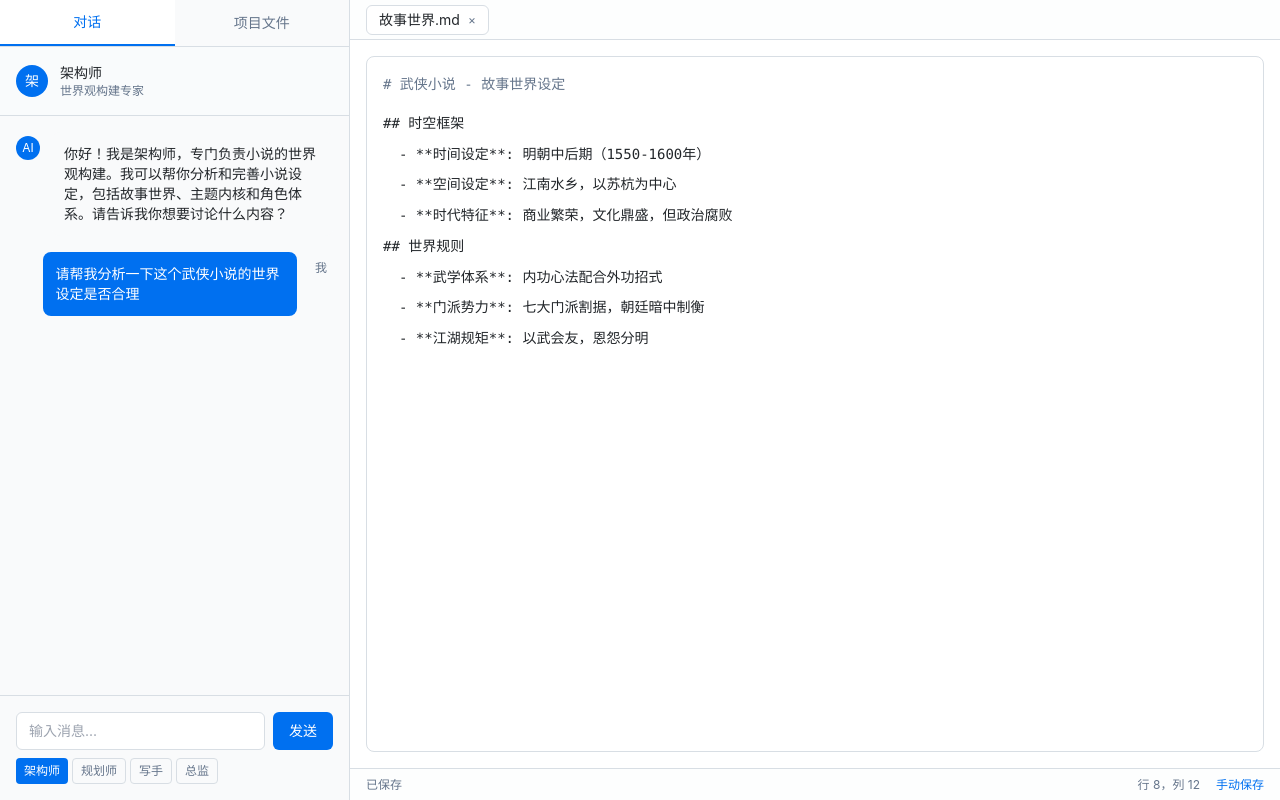
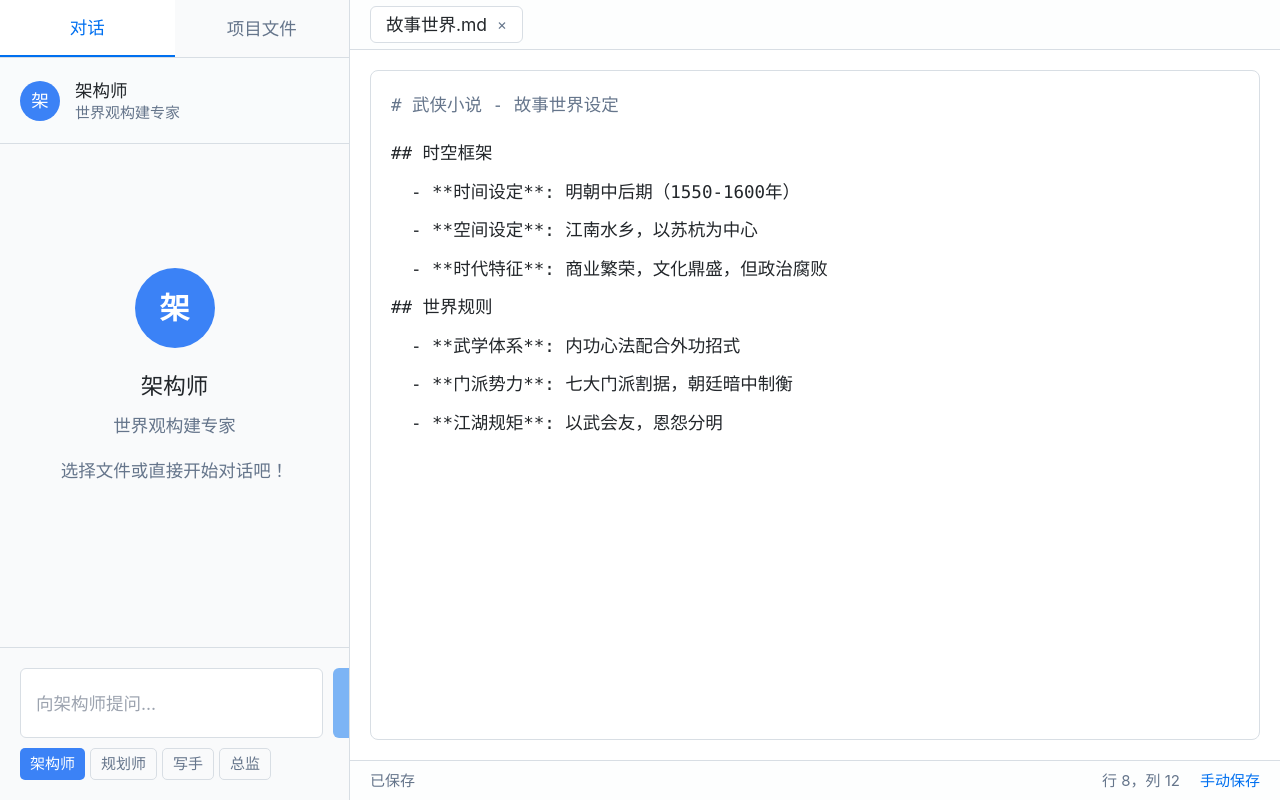
Before and after one commit to jiangxia/novel-sys-new, a React (Vite) app in the folder frontend/: page / in a window 1280 px wide. Built offline with nearby package versions, Linux system fonts and the light colour scheme.

Commit message:
feat(frontend): 实现AI角色对话界面
- 新增AI角色数据结构和切换逻辑
- 实现消息发送和接收功能
- 添加对话历史记录展示
- 优化对话界面布局和样式
- 实现消息滚动和加载动画

```diff
--- a/frontend/src/App.tsx
+++ b/frontend/src/App.tsx
@@ -1,5 +1,5 @@
 
-import { useState } from 'react'
+import { useState, useRef, useEffect } from 'react'
 
 type SidebarTab = 'chat' | 'files'
 
@@ -23,11 +23,63 @@ interface ProjectStructure {
   allFiles?: FileList
 }
 
+interface AIRole {
+  id: string
+  name: string
+  description: string
+  avatar: string
+  color: string
+  targetDirectories: string[]
+}
+
+interface ChatMessage {
+  id: string
+  role: 'user' | 'assistant'
+  content: string
+  timestamp: number
+  roleId?: string
+}
+
 const requiredDirectories = [
   '0-小说设定',
   '1-故事大纲',
   '2-故事概要',
   '3-小说内容'
+]
+
+const aiRoles: AIRole[] = [
+  {
+    id: 'architect',
+    name: '架构师',
+    description: '世界观构建专家',
+    avatar: '架',
+    color: 'bg-blue-500',
+    targetDirectories: ['0-小说设定']
+  },
+  {
+    id: 'planner',
+    name: '规划师',
+    description: '故事结构规划师',
+    avatar: '规',
+    color: 'bg-green-500',
+    targetDirectories: ['1-故事大纲', '2-故事概要']
+  },
+  {
+    id: 'writer',
+    name: '写手',
+    description: '内容创作专家',
+    avatar: '写',
+    color: 'bg-purple-500',
+    targetDirectories: ['3-小说内容']
+  },
+  {
+    id: 'director',
+    name: '总监',
+    description: '全局统筹专家',
+    avatar: '监',
+    color: 'bg-orange-500',
+    targetDirectories: []
+  }
 ]
 
 function App() {
@@ -36,6 +88,25 @@ function App() {
   const [isLoading, setIsLoading] = useState(false)
   const [selectedFile, setSelectedFile] = useState<FileItem | null>(null)
   const [expandedDirs, setExpandedDirs] = useState<Set<string>>(new Set())
+
+  // AI对话相关状态
+  const [currentRole, setCurrentRole] = useState<AIRole>(aiRoles[0])
+  const [chatMessages, setChatMessages] = useState<ChatMessage[]>([])
+  const [messageInput, setMessageInput] = useState('')
+  const [isAILoading, setIsAILoading] = useState(false)
+
+  // 消息滚动ref
+  const messagesEndRef = useRef<HTMLDivElement>(null)
+
+  // 自动滚动到底部
+  const scrollToBottom = () => {
+    messagesEndRef.current?.scrollIntoView({ behavior: 'smooth' })
+  }
+
+  // 监听消息变化，自动滚动到底部
+  useEffect(() => {
+    scrollToBottom()
+  }, [chatMessages])
 
   const validateProjectStructure = (files: FileList): ProjectStructure => {
     const directories = Array.from(files)
@@ -110,9 +181,107 @@ function App() {
 
   const handleFileClick = (file: FileItem) => {
     setSelectedFile(file)
-    // TODO: 在这里触发右侧编辑器打开文件
-    // TODO: 根据文件类型自动切换AI角色
+
+    // 根据文件路径自动切换AI角色
+    const filePath = file.path
+    const autoRole = getAutoRoleForFile(filePath)
+    if (autoRole && autoRole.id !== currentRole.id) {
+      setCurrentRole(autoRole)
+      // 添加系统消息提示角色切换
+      const systemMessage: ChatMessage = {
+        id: Date.now().toString(),
+        role: 'assistant',
+        content: `已自动切换到${autoRole.name}模式。我是${autoRole.description}，可以帮您处理"${file.name}"文件的相关内容。`,
+        timestamp: Date.now(),
+        roleId: autoRole.id
+      }
+      setChatMessages(prev => [...prev, systemMessage])
+    }
+
     console.log('选中文件:', file)
+  }
+
+  const getAutoRoleForFile = (filePath: string): AIRole | null => {
+    for (const role of aiRoles) {
+      for (const targetDir of role.targetDirectories) {
+        if (filePath.includes(targetDir)) {
+          return role
+        }
+      }
+    }
+    return aiRoles[3] // 默认返回总监
+  }
+
+  const handleRoleSwitch = (role: AIRole) => {
+    if (role.id !== currentRole.id) {
+      setCurrentRole(role)
+      // 添加系统消息提示角色切换
+      const systemMessage: ChatMessage = {
+        id: Date.now().toString(),
+        role: 'assistant',
+        content: `您好！我是${role.name}，${role.description}。有什么可以帮助您的吗？`,
+        timestamp: Date.now(),
+        roleId: role.id
+      }
+      setChatMessages(prev => [...prev, systemMessage])
+    }
+  }
+
+  const handleSendMessage = async () => {
+    if (!messageInput.trim()) return
+
+    // 添加用户消息
+    const userMessage: ChatMessage = {
+      id: Date.now().toString(),
+      role: 'user',
+      content: messageInput.trim(),
+      timestamp: Date.now()
+    }
+    setChatMessages(prev => [...prev, userMessage])
+    setMessageInput('')
+    setIsAILoading(true)
+
+    try {
+      // 模拟AI响应（后续集成真实AI）
+      await new Promise(resolve => setTimeout(resolve, 1000 + Math.random() * 2000))
+
+      const aiMessage: ChatMessage = {
+        id: (Date.now() + 1).toString(),
+        role: 'assistant',
+        content: generateMockAIResponse(userMessage.content, currentRole),
+        timestamp: Date.now(),
+        roleId: currentRole.id
+      }
+      setChatMessages(prev => [...prev, aiMessage])
+    } catch (error) {
+      console.error('AI响应失败:', error)
+    } finally {
+      setIsAILoading(false)
+    }
+  }
+
+  const generateMockAIResponse = (userMessage: string, role: AIRole): string => {
+    const responses = {
+      architect: [
+        `作为架构师，我建议从世界观的核心设定开始。您提到的"${userMessage}"涉及到故事世界的基础框架...`,
+        `从世界观构建的角度来看，这个想法很有潜力。我们可以从时空背景、规则体系和文化设定三个维度来分析...`
+      ],
+      planner: [
+        `作为规划师，我来帮您梳理故事结构。关于"${userMessage}"，我们需要考虑它在整体情节中的位置...`,
+        `从故事规划的角度，这个元素可以作为重要的转折点。建议我们分析一下前因后果...`
+      ],
+      writer: [
+        `作为写手，我来帮您完善具体内容。对于"${userMessage}"，我们可以通过细节描写来增强感染力...`,
+        `从创作技法来看，这段内容可以运用对比、铺垫等手法来提升表现力...`
+      ],
+      director: [
+        `作为总监，我来为您统筹全局。"${userMessage}"这个问题涉及多个层面，需要综合考虑...`,
+        `从整体把控的角度，建议我们先理清优先级，然后逐步推进...`
+      ]
+    }
+
+    const roleResponses = responses[role.id as keyof typeof responses] || responses.director
+    return roleResponses[Math.floor(Math.random() * roleResponses.length)]
   }
 
   const toggleDirectory = (dirName: string) => {
@@ -164,75 +333,141 @@ function App() {
         </div>
 
         {/* Tab Content */}
-        <div className="flex-1 flex flex-col">
+        <div className="flex-1 flex flex-col overflow-hidden">
           {activeTab === 'chat' && (
             <>
               {/* AI Role Indicator */}
-              <div className="p-4 border-b border-border bg-muted/30">
+              <div className="p-4 border-b border-border bg-muted/30 flex-shrink-0">
                 <div className="flex items-center gap-3">
-                  <div className="w-8 h-8 rounded-full bg-primary flex items-center justify-center">
-                    <span className="text-primary-foreground text-sm font-medium">架</span>
+                  <div className={`w-8 h-8 rounded-full ${currentRole.color} flex items-center justify-center`}>
+                    <span className="text-white text-sm font-medium">{currentRole.avatar}</span>
                   </div>
                   <div>
-                    <div className="text-sm font-medium">架构师</div>
-                    <div className="text-xs text-muted-foreground">世界观构建专家</div>
+                    <div className="text-sm font-medium">{currentRole.name}</div>
+                    <div className="text-xs text-muted-foreground">{currentRole.description}</div>
+                  </div>
+                  {selectedFile && (
+                    <div className="ml-auto text-xs text-muted-foreground">
+                      正在处理: {selectedFile.name}
+                    </div>
+                  )}
+                </div>
+              </div>
+
+              {/* Messages Area - 可滚动区域 */}
+              <div className="flex-1 p-4 overflow-y-auto space-y-4 min-h-0">
+                {chatMessages.length === 0 ? (
+                  <div className="flex flex-col items-center justify-center h-full text-center">
+                    <div className={`w-16 h-16 rounded-full ${currentRole.color} flex items-center justify-center mb-4`}>
+                      <span className="text-white text-2xl font-bold">{currentRole.avatar}</span>
+                    </div>
+                    <div className="text-lg font-medium mb-2">{currentRole.name}</div>
+                    <div className="text-sm text-muted-foreground mb-4">{currentRole.description}</div>
+                    <div className="text-sm text-muted-foreground">
+                      {selectedFile
+                        ? `我可以帮您处理"${selectedFile.name}"文件的相关内容`
+                        : '选择文件或直接开始对话吧！'}
+                    </div>
+                  </div>
+                ) : (
+                  chatMessages.map(message => (
+                    <div key={message.id} className={`flex gap-3 ${message.role === 'user' ? 'justify-end' : ''}`}>
+                      {message.role === 'assistant' && (
+                        <div className={`w-6 h-6 rounded-full ${currentRole.color} flex items-center justify-center mt-1 flex-shrink-0`}>
+                          <span className="text-white text-xs">{currentRole.avatar}</span>
+                        </div>
+                      )}
+                      <div className={`flex-1 ${message.role === 'user' ? 'max-w-[80%]' : ''}`}>
+                        <div className={`rounded-lg p-3 text-sm ${
+                          message.role === 'user'
+                            ? 'bg-primary text-primary-foreground ml-auto'
+                            : 'bg-muted'
+                        }`}>
+                          {message.content}
+                        </div>
+                        <div className="text-xs text-muted-foreground mt-1">
+                          {new Date(message.timestamp).toLocaleTimeString()}
+                        </div>
+                      </div>
+                      {message.role === 'user' && (
+                        <div className="w-6 h-6 rounded-full bg-muted flex items-center justify-center mt-1 flex-shrink-0">
+                          <span className="text-muted-foreground text-xs">我</span>
+                        </div>
+                      )}
+                    </div>
+                  ))
+                )}
+
+                {/* AI加载状态 */}
+                {isAILoading && (
+                  <div className="flex gap-3">
+                    <div className={`w-6 h-6 rounded-full ${currentRole.color} flex items-center justify-center mt-1`}>
+                      <span className="text-white text-xs">{currentRole.avatar}</span>
+                    </div>
+                    <div className="flex-1">
+                      <div className="bg-muted rounded-lg p-3 text-sm">
+                        <div className="flex items-center gap-2">
+                          <div className="w-2 h-2 bg-muted-foreground rounded-full animate-bounce"></div>
+                          <div className="w-2 h-2 bg-muted-foreground rounded-full animate-bounce" style={{animationDelay: '0.1s'}}></div>
+                          <div className="w-2 h-2 bg-muted-foreground rounded-full animate-bounce" style={{animationDelay: '0.2s'}}></div>
+                          <span className="text-muted-foreground text-xs ml-2">{currentRole.name}正在思考...</span>
                         </div>
                       </div>
                     </div>
-
-              {/* Messages Area */}
-              <div className="flex-1 p-4 overflow-y-auto space-y-4">
-                {/* AI Message */}
-                <div className="flex gap-3">
-                  <div className="w-6 h-6 rounded-full bg-primary flex items-center justify-center mt-1">
-                    <span className="text-primary-foreground text-xs">AI</span>
                   </div>
-                  <div className="flex-1">
-                    <div className="bg-muted rounded-lg p-3 text-sm">
-                      你好！我是架构师，专门负责小说的世界观构建。我可以帮你分析和完善小说设定，包括故事世界、主题内核和角色体系。请告诉我你想要讨论什么内容？
-                    </div>
-                  </div>
+                )}
+                {/* 滚动锚点 */}
+                <div ref={messagesEndRef} />
               </div>
 
-                {/* User Message */}
-                <div className="flex gap-3 justify-end">
-                  <div className="flex-1 max-w-[80%]">
-                    <div className="bg-primary text-primary-foreground rounded-lg p-3 text-sm ml-auto">
-                      请帮我分析一下这个武侠小说的世界设定是否合理
-                    </div>
-                  </div>
-                  <div className="w-6 h-6 rounded-full bg-muted flex items-center justify-center mt-1">
-                    <span className="text-muted-foreground text-xs">我</span>
-                  </div>
-                </div>
-              </div>
-
-              {/* Input Area */}
-              <div className="p-4 border-t border-border">
+              {/* Input Area - 固定在底部 */}
+              <div className="p-4 border-t border-border flex-shrink-0">
                 <div className="flex gap-2">
                   <input
                     type="text"
-                    placeholder="输入消息..."
-                    className="flex-1 px-3 py-2 text-sm border border-input rounded-md bg-background focus:ring-2 focus:ring-ring focus:border-transparent outline-none"
+                    placeholder={`向${currentRole.name}提问...`}
+                    value={messageInput}
+                    onChange={(e) => setMessageInput(e.target.value)}
+                    onKeyDown={(e) => {
+                      if (e.key === 'Enter' && !e.shiftKey) {
+                        e.preventDefault()
+                        handleSendMessage()
+                      }
+                    }}
+                    disabled={isAILoading}
+                    className="flex-1 px-3 py-2 text-sm border border-input rounded-md bg-background focus:ring-2 focus:ring-ring focus:border-transparent outline-none disabled:opacity-50"
                   />
-                  <button className="px-4 py-2 text-sm font-medium bg-primary text-primary-foreground rounded-md hover:bg-primary/90 transition-colors">
-                    发送
+                  <button
+                    onClick={handleSendMessage}
+                    disabled={!messageInput.trim() || isAILoading}
+                    className="px-4 py-2 text-sm font-medium bg-primary text-primary-foreground rounded-md hover:bg-primary/90 transition-colors disabled:opacity-50 disabled:cursor-not-allowed"
+                  >
+                    {isAILoading ? '发送中...' : '发送'}
                   </button>
                 </div>
 
                 {/* Role Switcher */}
                 <div className="mt-2 flex gap-1">
-                  <button className="text-xs px-2 py-1 bg-primary text-primary-foreground rounded">架构师</button>
-                  <button className="text-xs px-2 py-1 text-muted-foreground hover:text-foreground border border-border rounded">规划师</button>
-                  <button className="text-xs px-2 py-1 text-muted-foreground hover:text-foreground border border-border rounded">写手</button>
-                  <button className="text-xs px-2 py-1 text-muted-foreground hover:text-foreground border border-border rounded">总监</button>
+                  {aiRoles.map(role => (
+                    <button
+                      key={role.id}
+                      onClick={() => handleRoleSwitch(role)}
+                      className={`text-xs px-2 py-1 rounded transition-colors ${
+                        currentRole.id === role.id
+                          ? `${role.color} text-white`
+                          : 'text-muted-foreground hover:text-foreground border border-border'
+                      }`}
+                    >
+                      {role.name}
+                    </button>
+                  ))}
                 </div>
               </div>
             </>
           )}
 
           {activeTab === 'files' && (
-            <div className="flex-1 flex flex-col">
+            <div className="flex-1 flex flex-col overflow-hidden">
               {!selectedProject ? (
                 <div className="flex-1 flex flex-col items-center justify-center p-8 text-center">
                   <div className="text-6xl mb-4">📁</div>
@@ -264,9 +499,9 @@ function App() {
                   </div>
                 </div>
               ) : (
-                <div className="flex-1 p-4">
-                  {/* 项目信息 */}
-                  <div className="border-b border-border pb-4 mb-4">
+                <div className="flex-1 flex flex-col overflow-hidden">
+                  {/* 项目信息 - 固定在顶部 */}
+                  <div className="border-b border-border p-4 flex-shrink-0">
                     <h3 className="font-medium mb-1">{selectedProject.projectName}</h3>
                     <div className={`text-sm ${
                       selectedProject.hasValidStructure
@@ -277,10 +512,11 @@ function App() {
                     </div>
                   </div>
 
-
+                  {/* 可滚动的内容区域 */}
+                  <div className="flex-1 overflow-y-auto min-h-0">
                     {/* 错误提示 */}
                     {!selectedProject.hasValidStructure && (
-                    <div className="mt-6 p-4 bg-red-50 border border-red-200 rounded-md">
+                      <div className="p-4 bg-red-50 border border-red-200 rounded-md mx-4 mb-4">
                         <h4 className="text-sm font-medium text-red-800 mb-2">
                           缺少必需目录：
                         </h4>
@@ -302,7 +538,7 @@ function App() {
 
                     {/* 文件树展示 */}
                     {selectedProject.hasValidStructure && selectedProject.fileStructure && (
-                    <div className="mt-6">
+                      <div className="px-4">
                         <div className="text-sm font-medium mb-4 text-green-800">
                           🎉 项目加载成功，选择文件开始编辑：
                         </div>
@@ -395,6 +631,7 @@ function App() {
                       </div>
                     )}
                   </div>
+                </div>
               )}
             </div>
           )}
--- a/frontend/src/index.css
+++ b/frontend/src/index.css
@@ -3,6 +3,12 @@
 @tailwind utilities;
 
 @layer base {
+  /* 全局字体基准设置 */
+  html {
+    /* 设置基准字体大小为20px，这样1rem = 20px */
+    font-size: 20px;
+  }
+
   * {
     @apply border-border;
   }
@@ -10,9 +16,19 @@
   body {
     @apply bg-background text-foreground;
     font-family: -apple-system, BlinkMacSystemFont, "Segoe UI", Roboto, "Helvetica Neue", Arial, sans-serif;
+    font-size: 1rem; /* 使用rem基准，等于20px */
     margin: 0;
     min-height: 100vh;
+    line-height: 1.6; /* 改善行高 */
   }
+
+  /* 重新设计字体尺寸系统 - 基于rem的相对缩放 */
+  .text-xs { font-size: 0.75rem; }  /* 15px - 小字 */
+  .text-sm { font-size: 0.875rem; } /* 17.5px - 次要文字 */
+  .text-base { font-size: 1rem; }   /* 20px - 正文基准 */
+  .text-lg { font-size: 1.125rem; } /* 22.5px - 大标题 */
+  .text-xl { font-size: 1.25rem; }  /* 25px - 特大标题 */
+  .text-2xl { font-size: 1.5rem; }  /* 30px - 超大标题 */
 
   /* Custom scroll bar styling */
   ::-webkit-scrollbar {
```
Also changed, not shown: 1 other file (tests, documents, lock files or other folders). Lines whose indentation alone changed are shown as unchanged.
